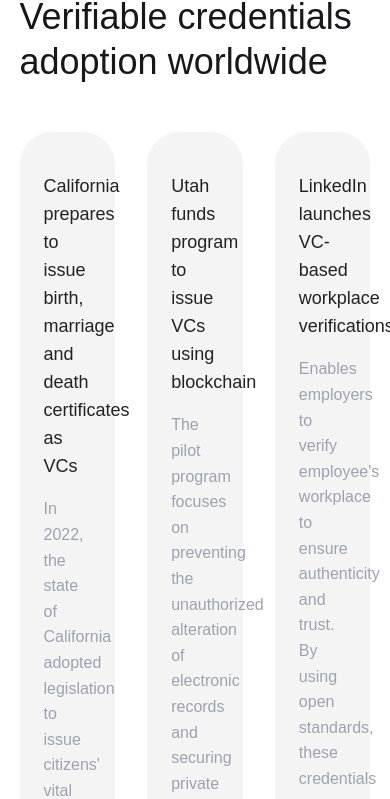
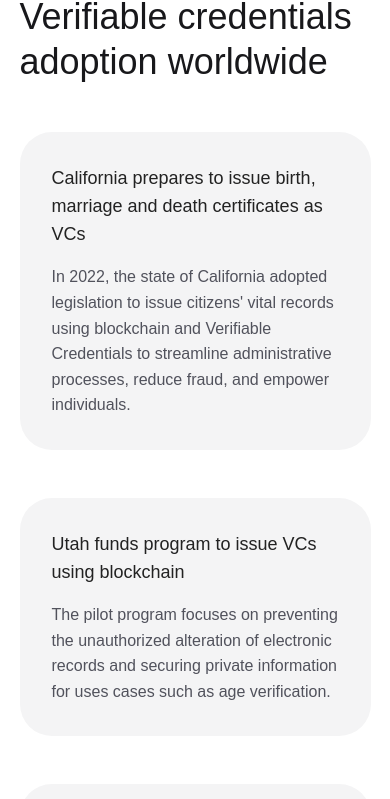
Before and after one commit to Mkn0021/DockChain, a Next.js app: page / in a window 390 px wide. Shown: the part 3529-4328 px from the top of the page. Built offline with nearby package versions, Linux system fonts and the light colour scheme.

Commit message:
refactor(testimonials): improve visual contrast, adjust padding, and add responsive single-column layout on small screens

```diff
--- a/app/page.tsx
+++ b/app/page.tsx
@@ -150,11 +150,11 @@
       {/* Testimonials Section */}
       <Section>
         <h2 className="text-left self-start">Verifiable credentials adoption worldwide</h2>
-        <div className="grid grid-cols-3 gap-8">
+        <div className="grid grid-cols-1 lg:grid-cols-3 gap-12 lg:gap-8">
           {testimonials.map((testimonial, index) => (
-            <div key={index} className="bg-background-muted p-6">
-              <h4>{testimonial.title}</h4>
-              <p>{testimonial.description}</p>
+            <div key={index} className="bg-background-muted p-8">
+              <h4 className='mt-0'>{testimonial.title}</h4>
+              <p className="text-text-secondary">{testimonial.description}</p>
             </div>
           ))}
         </div>
```
